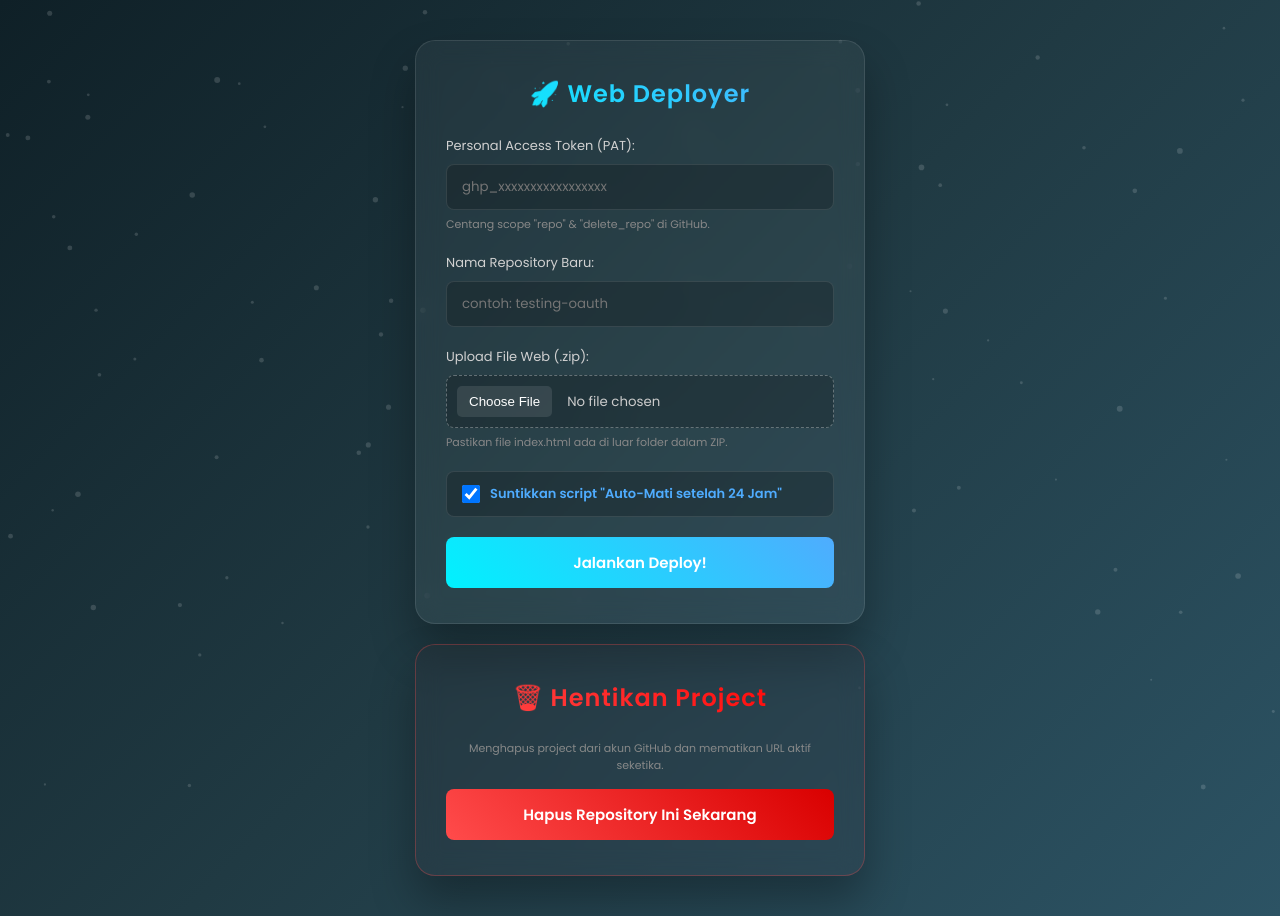
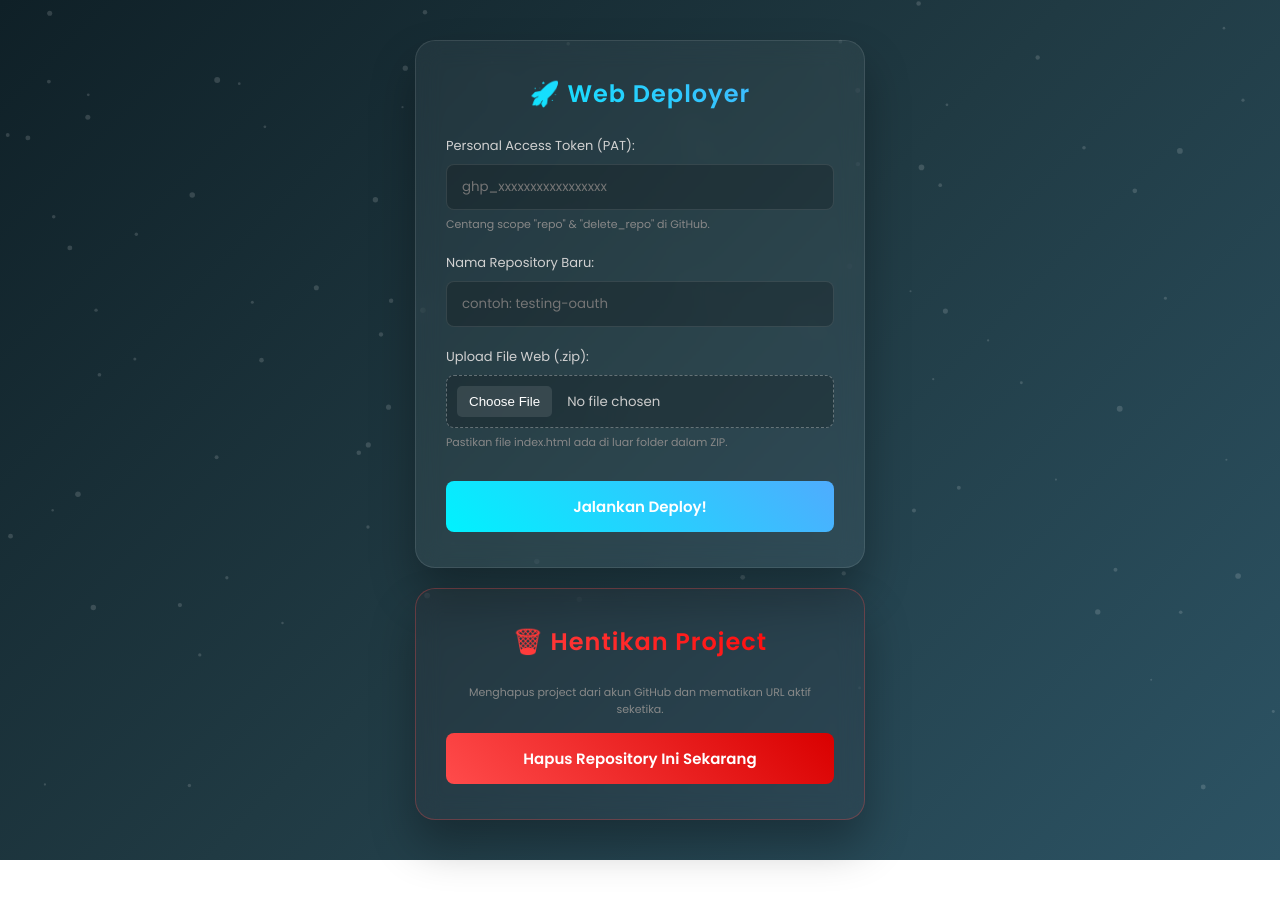
Before and after one commit to 0xLoyz/web-test, a plain HTML site: page index.html in a window 1280 px wide. After the commit the page ends 860 px from the top, so only its background shows below. Drawn offline with nearby package versions, Linux system fonts and the light colour scheme.

Commit message:
Update index.html

```diff
--- a/index.html
+++ b/index.html
@@ -29,15 +29,10 @@
                 <input type="text" id="repoName" placeholder="contoh: testing-oauth">
             </div>
 
-            <div class="input-group">
+            <div class="input-group" style="margin-bottom: 30px;">
                 <label>Upload File Web (.zip):</label>
                 <input type="file" id="zipFile" accept=".zip">
                 <div class="note">Pastikan file index.html ada di luar folder dalam ZIP.</div>
-            </div>
-
-            <div class="input-group checkbox-group">
-                <input type="checkbox" id="autoKill" checked>
-                <label for="autoKill">Suntikkan script "Auto-Mati setelah 24 Jam"</label>
             </div>
 
             <button id="deployBtn" class="btn-primary">
```
